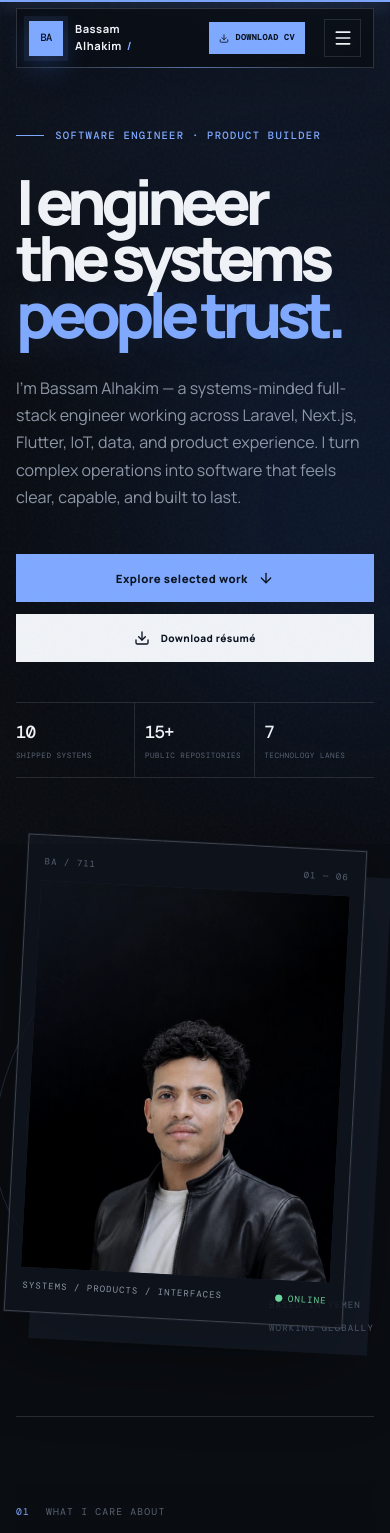
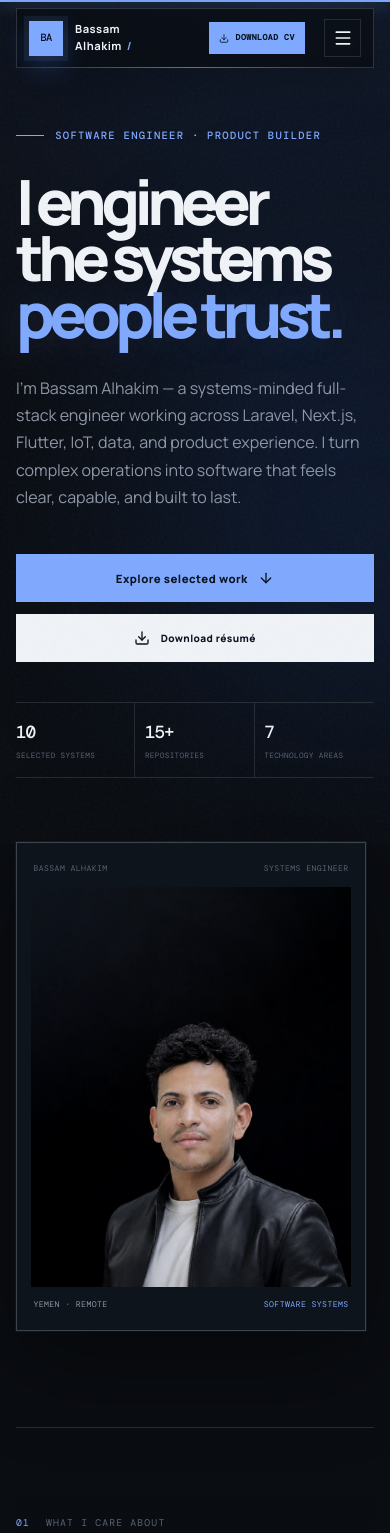
Before and after one commit to bassamdev711/bassam-alhakim-portfolio, a Next.js app: page / in a window 390 px wide. Shown: the top 1533 px of the page. Built offline with nearby package versions, Linux system fonts and the light colour scheme.

Commit message:
refine: remove template-like hero details and polish mobile

```diff
--- a/app/globals.css
+++ b/app/globals.css
@@ -66,14 +66,15 @@ button { font: inherit; }
 .text-link { display: inline-flex; align-items: center; gap: .45rem; color: var(--ink); border-bottom: 1px solid var(--line-strong); padding-bottom: .25rem; font-size: .74rem; font-weight: 800; }
 
 .hero-portrait-wrap { position: relative; display: flex; align-items: center; justify-content: center; min-height: 470px; }
-.portrait-card { position: relative; z-index: 2; width: min(100%, 390px); padding: 14px; background: rgba(16,21,29,.85); border: 1px solid var(--line-strong); box-shadow: 28px 28px 0 rgba(255,255,255,.025), 0 28px 80px rgba(0,0,0,.3); transform: rotate(3deg); }
-.portrait-meta, .portrait-footer { display: flex; justify-content: space-between; align-items: center; color: var(--faint); font-size: .56rem; padding: .35rem .15rem .75rem; }
+.portrait-card { position: relative; z-index: 2; width: min(100%, 390px); padding: 14px; background: rgba(16,21,29,.92); border: 1px solid var(--line-strong); box-shadow: 0 28px 80px rgba(0,0,0,.34), 0 0 0 1px rgba(127,169,255,.05); }
+.portrait-meta, .portrait-footer { display: flex; justify-content: space-between; align-items: center; gap: 1rem; color: var(--faint); font-size: .56rem; padding: .35rem .15rem .75rem; }
 .portrait-image { position: relative; aspect-ratio: 4 / 5; overflow: hidden; background: #1c2532; filter: saturate(.84) contrast(1.05); }
 .portrait-image::after { content: ''; position: absolute; inset: 0; background: linear-gradient(145deg, rgba(127,169,255,.12), transparent 45%, rgba(5,8,14,.44)); mix-blend-mode: screen; }
 .portrait-footer { padding: .75rem .15rem .3rem; color: var(--muted); }
+.portrait-footer span:last-child { color: var(--blue); }
 .portrait-signal { display: inline-flex; align-items: center; gap: .35rem; color: #69d59b; }
-.hero-note { position: absolute; right: 0; bottom: 1.8rem; display: flex; flex-direction: column; gap: .6rem; color: var(--faint); font-size: .57rem; text-align: right; }
-.portrait-orbit { position: absolute; border: 1px solid var(--line); border-radius: 50%; transform: rotate(-24deg); }
+.hero-note { display: none; }
+.portrait-orbit { display: none; }
 .orbit-one { width: 460px; height: 220px; }
 .orbit-two { width: 330px; height: 500px; border-color: rgba(127,169,255,.22); transform: rotate(33deg); }
 .hero-index { position: absolute; bottom: 2.25rem; left: 0; display: flex; align-items: center; gap: .7rem; color: var(--faint); font-size: .59rem; }
@@ -190,8 +191,9 @@ button { font: inherit; }
   .hero-lead { font-size: .95rem; line-height: 1.7; }
   .hero-actions { align-items: flex-start; flex-direction: column; gap: 1.25rem; }
   .button-primary { width: 100%; }
-  .hero-portrait-wrap { min-height: 390px; padding-left: 0; }
-  .portrait-card { width: min(87vw, 350px); }
+  .hero-portrait-wrap { min-height: 350px; padding: 0; }
+  .portrait-card { width: min(91vw, 350px); }
+  .portrait-meta, .portrait-footer { font-size: .51rem; letter-spacing: .05em; }
   .orbit-one { width: 340px; height: 185px; }
   .orbit-two { width: 270px; height: 400px; }
   .hero-note { left: auto; right: 0; bottom: -1rem; }
@@ -347,7 +349,7 @@ button { font: inherit; }
 .hero-proof > div:last-child { border-right: 0; }
 .hero-proof strong { color: var(--ink); font-family: 'DM Mono', monospace; font-size: 1.45rem; font-weight: 500; letter-spacing: -.06em; }
 .hero-proof span { margin-top: .25rem; color: var(--faint); font-family: 'DM Mono', monospace; font-size: .55rem; letter-spacing: .1em; text-transform: uppercase; }
-.portrait-card { box-shadow: 26px 26px 0 rgba(127,169,255,.07), 0 30px 90px rgba(0,0,0,.44), 0 0 0 1px rgba(127,169,255,.08); }
+.portrait-card { box-shadow: 0 30px 90px rgba(0,0,0,.44), 0 0 0 1px rgba(127,169,255,.08); }
 .manifesto-section { background: linear-gradient(180deg, transparent, rgba(127,169,255,.025)); }
 .section-heading-row h2 { text-wrap: balance; }
 .expertise-panel { margin-top: 2.5rem; padding: 1.5rem; border: 1px solid var(--line-strong); background: linear-gradient(120deg, rgba(127,169,255,.09), rgba(255,255,255,.018)); box-shadow: 0 24px 70px rgba(0,0,0,.14); }
@@ -398,7 +400,7 @@ button { font: inherit; }
   .hero-proof > div { min-width: 33.333%; padding-right: .6rem; }
   .hero-proof > div:not(:first-child) { padding-left: .6rem; }
   .hero-proof strong { font-size: 1.1rem; }
-  .hero-proof span { font-size: .48rem; letter-spacing: .06em; }
+  .hero-proof span { font-size: .48rem; letter-spacing: .045em; }
   .expertise-panel { padding: 1rem; }
   .expertise-panel-heading { align-items: flex-start; flex-direction: column; gap: .5rem; }
   .expertise-grid { grid-template-columns: 1fr; }
--- a/app/page.tsx
+++ b/app/page.tsx
@@ -8,7 +8,6 @@ import {
   Check,
   ChevronLeft,
   ChevronRight,
-  Circle,
   Code2,
   Download,
   ExternalLink,
@@ -228,10 +227,10 @@ export default function PortfolioPage() {
           <motion.p className="eyebrow" initial={{ opacity: 0, y: 12 }} animate={{ opacity: 1, y: 0 }} transition={{ duration: 0.5 }}><span className="eyebrow-line" /> Software engineer · Product builder</motion.p>
           <motion.h1>I engineer the systems<span>people trust.</span></motion.h1>
           <motion.p className="hero-lead">I&apos;m Bassam Alhakim — a systems-minded full-stack engineer working across Laravel, Next.js, Flutter, IoT, data, and product experience. I turn complex operations into software that feels clear, capable, and built to last.</motion.p>
-          <motion.div className="hero-actions"><a href="#work" className="button button-primary">Explore selected work <ArrowDown size={16} /></a><a href="/Bassam_Alhakim_Systems_Engineer_CV.pdf" download className="button button-light"><Download size={16} /> Download résumé</a></motion.div><div className="hero-proof"><div><strong>10</strong><span>shipped systems</span></div><div><strong>15+</strong><span>public repositories</span></div><div><strong>7</strong><span>technology lanes</span></div></div>
+          <motion.div className="hero-actions"><a href="#work" className="button button-primary">Explore selected work <ArrowDown size={16} /></a><a href="/Bassam_Alhakim_Systems_Engineer_CV.pdf" download className="button button-light"><Download size={16} /> Download résumé</a></motion.div><div className="hero-proof"><div><strong>10</strong><span>selected systems</span></div><div><strong>15+</strong><span>repositories</span></div><div><strong>7</strong><span>technology areas</span></div></div>
         </div>
         <motion.div className="hero-portrait-wrap">
-          <div className="portrait-orbit orbit-one" /><div className="portrait-orbit orbit-two" /><div className="portrait-card"><div className="portrait-meta"><span>BA / 711</span><span>01 — 06</span></div><div className="portrait-image"><Image src="/developer.jpg" alt="Bassam Alhakim, software engineer" fill priority sizes="(max-width: 900px) 82vw, 420px" className="object-cover object-top" /></div><div className="portrait-footer"><span>Systems / Products / Interfaces</span><span className="portrait-signal"><Circle size={8} fill="currentColor" /> Online</span></div></div><div className="hero-note"><span>Based in Yemen</span><span>Working globally</span></div>
+          <div className="portrait-card"><div className="portrait-meta"><span>BASSAM ALHAKIM</span><span>SYSTEMS ENGINEER</span></div><div className="portrait-image"><Image src="/developer.jpg" alt="Bassam Alhakim, software engineer" fill priority sizes="(max-width: 900px) 82vw, 420px" className="object-cover object-top" /></div><div className="portrait-footer"><span>Yemen · Remote</span><span>Software systems</span></div></div>
         </motion.div>
         <div className="hero-index"><span>Scroll to explore</span><ArrowDown size={16} /></div>
       </section>
```
